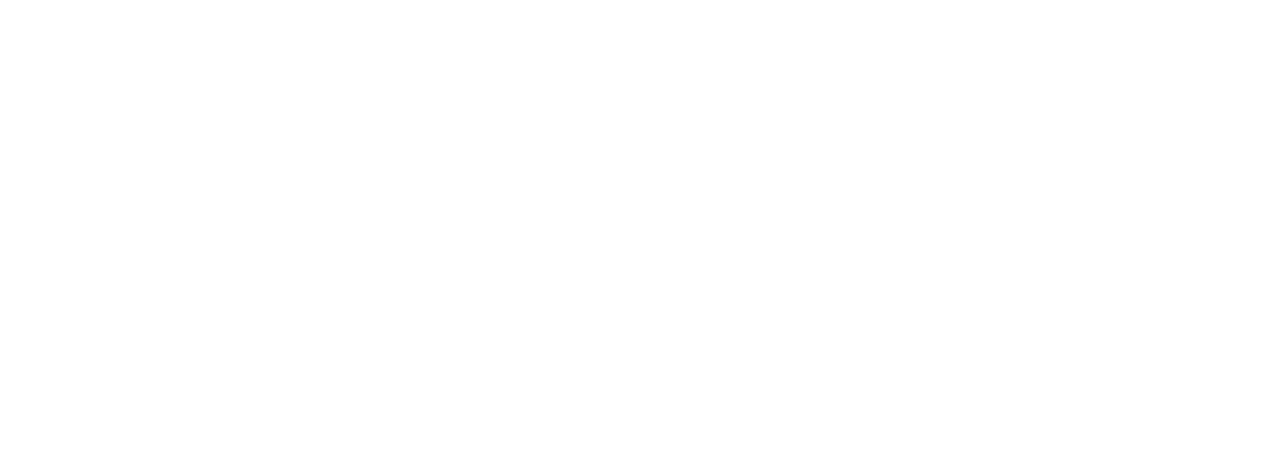
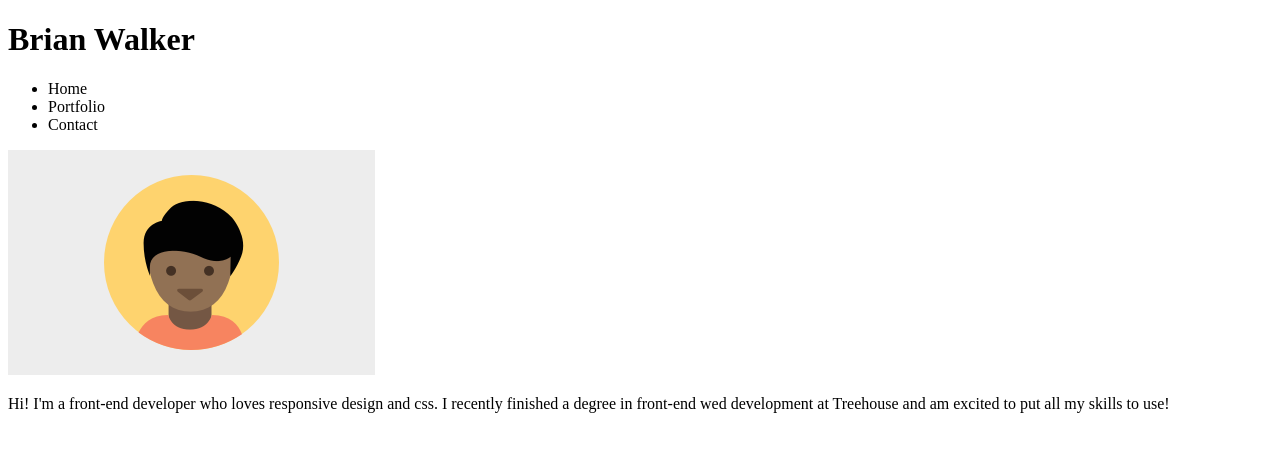
Before and after one commit to bwalkerwebdev/Techdegree-Project-2, a plain HTML site: page index.html in a window 1280 px wide. Drawn offline with Linux system fonts and the light colour scheme.

Commit message:
Nav links and intro

```diff
--- a/index.html
+++ b/index.html
@@ -7,6 +7,17 @@
     <title>Document</title>
 </head>
 <body>
+    <h1>Brian Walker</h1>
+    <ul>
+        <li>Home</li>
+        <li>Portfolio</li>
+        <li>Contact</li>
+    </ul>
 
+    <img src="images\responsive-layout-profile.png" alt="profile picture" />
+
+    <p>
+        Hi! I'm a front-end developer who loves responsive design and css. I recently finished a degree in front-end wed development at Treehouse and am excited to put all my skills to use!
+    </p>
 </body>
 </html>
```
Also changed, not shown: images/portfolio-1.png (added), images/portfolio-2.png (added), images/portfolio-3.png (added), images/portfolio-4.png (added), images/portfolio-5.png (added), images/portfolio-6.png (added), images/responsive-layout-profile.png (added), responsive-website_desktop1024.png (added), responsive-website_mobile320.png (added), responsive-website_tablet768.png (added), 1 other file.
